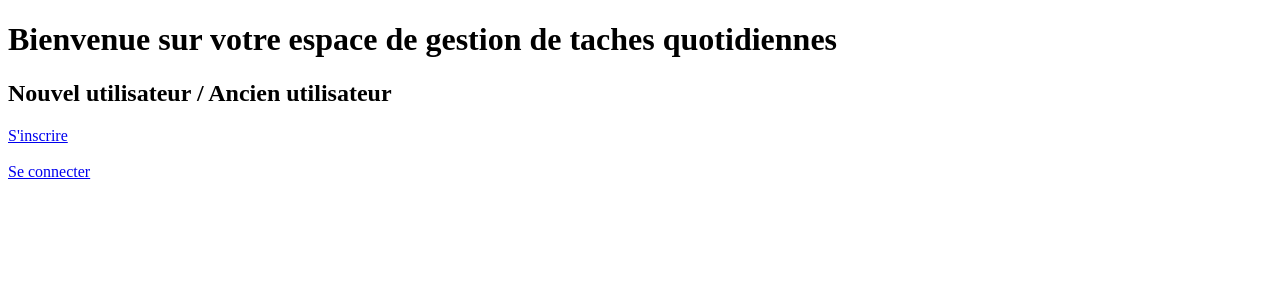
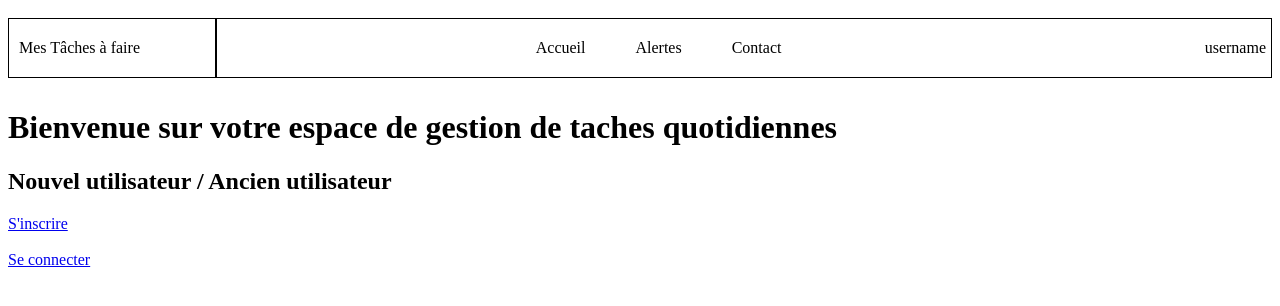
Before and after one commit to Koffi413/colocations, a Nuxt app: page / in a window 1280 px wide. Shown: the top 306 px of the page. Built offline with nearby package versions, Linux system fonts and the light colour scheme.

Commit message:
Ajout du composants Header

```diff
--- /dev/null
+++ b/components/Header.vue
@@ -0,0 +1,50 @@
+<script setup>
+
+</script>
+
+<template>
+<header>
+    <div class="logo">Mes Tâches à faire</div>
+    <div class="bloc-nav">
+      <nav class="navbar">
+        <div><NuxtLink to="">Accueil</NuxtLink></div>
+        <div><NuxtLink to="">Alertes</NuxtLink></div>
+        <div><NuxtLink to="">Contact</NuxtLink></div>
+      </nav>
+      <div class="photo">username</div>
+    </div>
+</header>
+</template>
+
+<style scoped>
+header {
+  width: 100%;
+  height: 10vh;
+  display: flex;
+  align-items: center;
+/*  border: 2px solid red;
+ */
+}
+.logo{
+  width: 15%;
+  padding: 20px 10px;
+  border: 1px solid black;
+}
+.bloc-nav{
+  width: 85%;
+  display: flex;
+  align-items: center;
+  justify-content: space-between;
+  border: 1px solid black;
+}
+.navbar{
+  margin: 20px;
+  width: 80%;
+  display: flex;
+  justify-content: center;
+  gap: 50px;
+}
+.photo{
+  padding: 5px;
+}
+</style>
--- a/pages/connexion.vue
+++ b/pages/connexion.vue
@@ -1,4 +1,5 @@
 <template>
+  <Header/>
   <form @submit.prevent="connexion">
     <input type="text" v-model="form.username" placeholder="username"><br><br>
     <input type="password" v-model="form.password" placeholder="password" a><br><br>
--- a/pages/index.vue
+++ b/pages/index.vue
@@ -1,4 +1,5 @@
 <template>
+    <Header/>
     <h1>Bienvenue sur votre espace de gestion de taches quotidiennes</h1>
     <h2>Nouvel utilisateur / Ancien utilisateur</h2>
     <p>
@@ -6,3 +7,6 @@
         <NuxtLink to="/connexion">Se connecter</NuxtLink>
     </p>
 </template>
+<script setup lang="ts">
+import Header from "~/components/Header.vue";
+</script>
--- a/pages/inscription.vue
+++ b/pages/inscription.vue
@@ -1,4 +1,5 @@
 <template>
+  <Header/>
     <form @submit.prevent="inscription">
         <input type="text" id="fnom" v-model="infosUtilisateur.username" placeholder="username"><br><br>
         <input type="email" id="femail" v-model="infosUtilisateur.email" placeholder="email"><br><br>
```
Also changed, not shown: components/MainBody.vue (added, +11 -0 lines).
